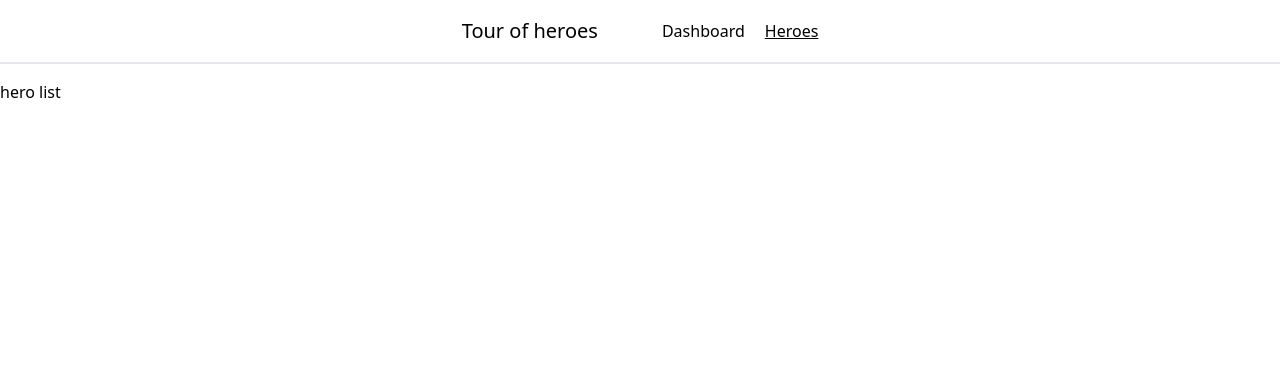
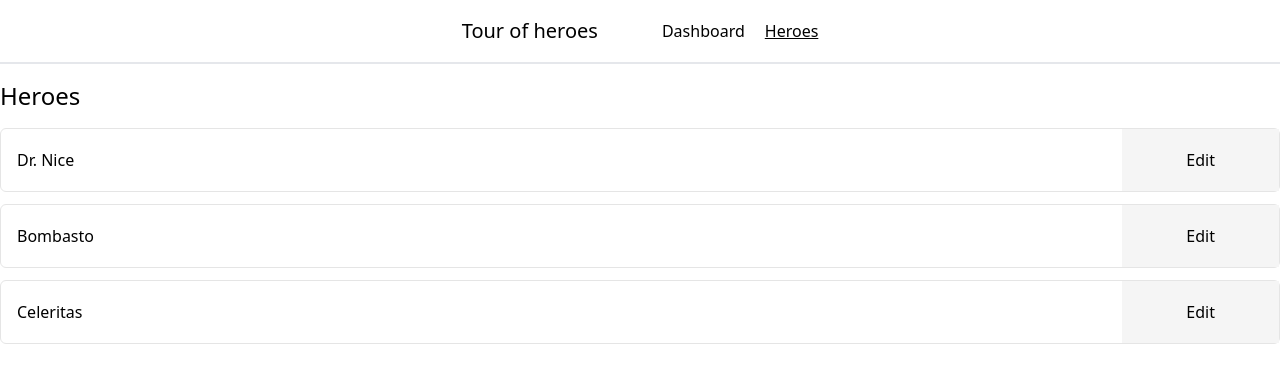
Before and after one commit to manuelfuchs/angular-introduction, an Angular app: page /heroes in a window 1280 px wide. Shown: the top 382 px of the page. Built offline with nearby package versions, Linux system fonts and the light colour scheme.

Commit message:
feat: Add heroes list template

```diff
--- a/src/app/hero-list/hero-list.component.ts
+++ b/src/app/hero-list/hero-list.component.ts
@@ -1,7 +1,27 @@
-import { Component } from '@angular/core';
+import { Component, signal } from '@angular/core';
+import { defaultHeroes } from '../shared/models';
 
 @Component({
     selector: 'app-hero-list',
-    template: 'hero list',
+    template: `
+        <h1 class="text-2xl mb-4">Heroes</h1>
+
+        <ul class="flex flex-col gap-3">
+            @for(hero of heroes(); track hero.id) {
+            <div
+                class="h-16 flex items-center border-neutral-200 border rounded-md pl-4"
+            >
+                <span class="grow">{{ hero.name }}</span>
+                <button
+                    class="bg-neutral-100 hover:bg-neutral-200 h-full px-16"
+                >
+                    Edit
+                </button>
+            </div>
+            }
+        </ul>
+    `,
 })
-export default class HeroListComponent {}
+export default class HeroListComponent {
+    protected readonly heroes = signal(defaultHeroes);
+}
```
